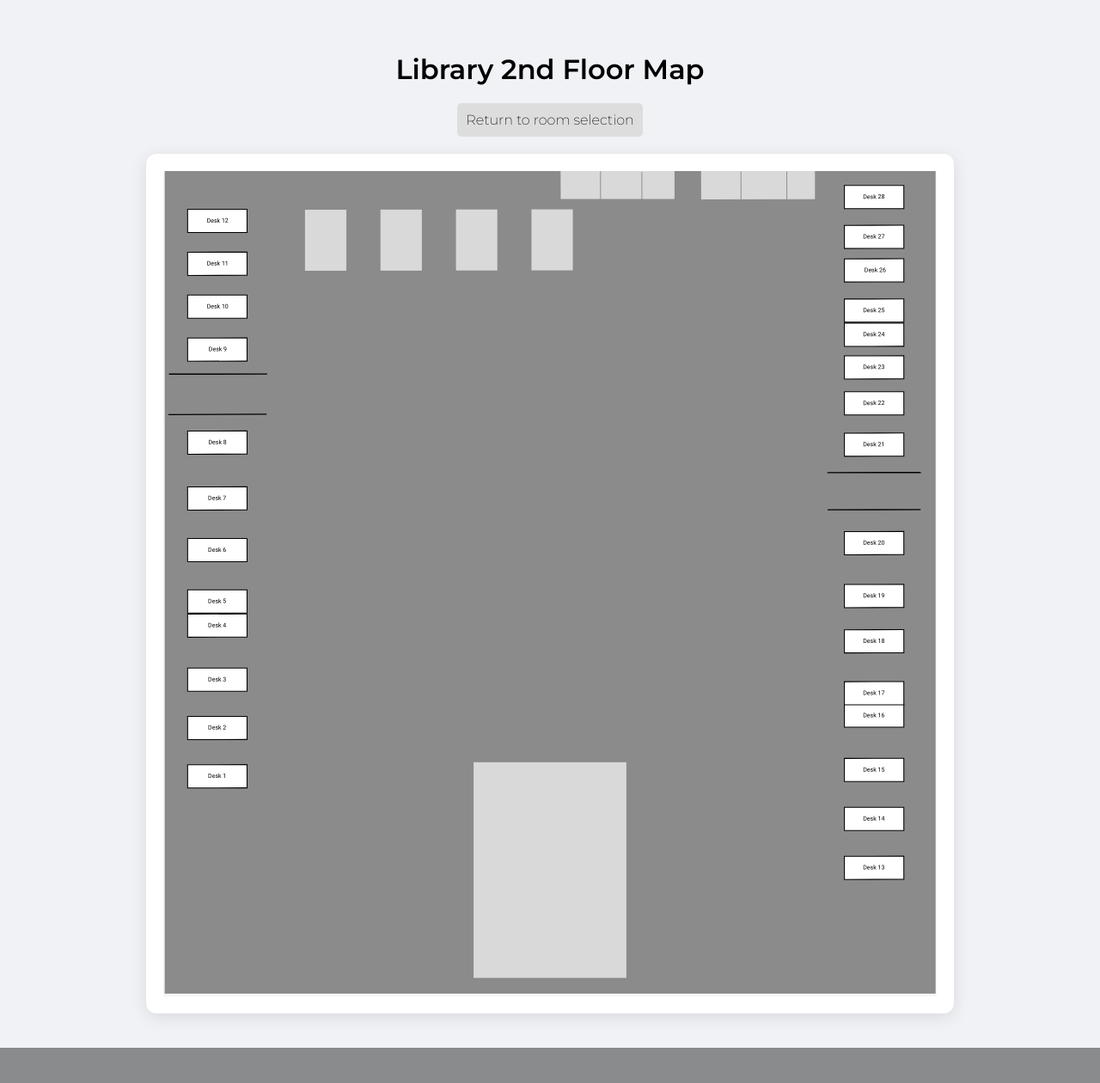
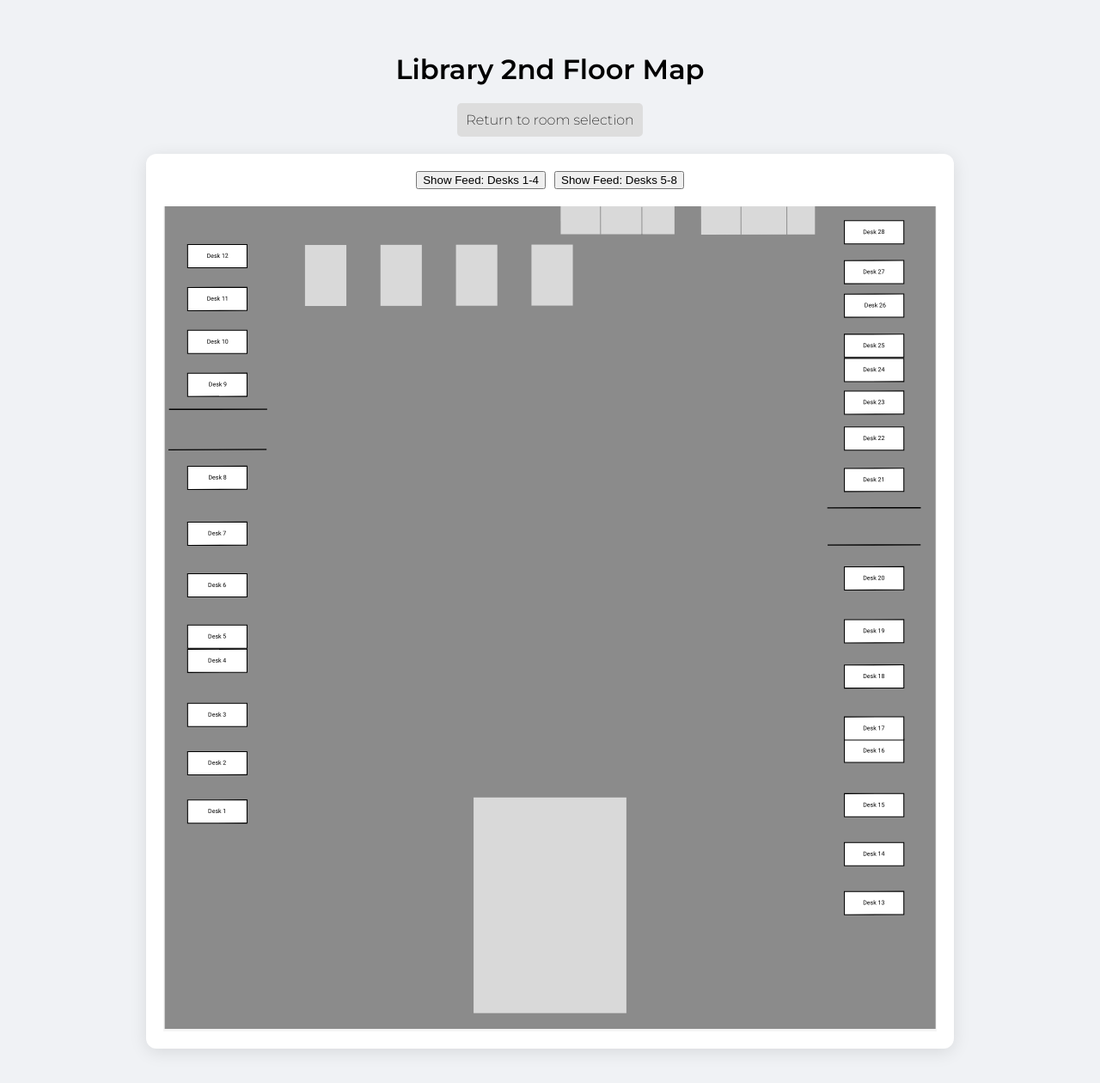
Before and after one commit to naimbaker/desk-occupancy, a Flask app: page /library_floor2 in a window 1280 px wide. Shown: the whole page at 86% size. Before the commit the page ends 1219 px from the top, so only its background shows below. Run offline with Flask 3, Linux system fonts and the light colour scheme; the visitor is signed in with stand-in values (Sample User, id 1); some libraries are stand-ins or nearby versions.

Commit message:
added admin camera buttosn to floorplan

```diff
--- a/app.py
+++ b/app.py
@@ -31,10 +31,10 @@ desk_zones = {
         'Desk 4': [0.5, 0.5, 1.0, 1.0],
     },
     'cam2': {
-        'Desk 1': [0.0, 0.0, 0.5, 0.5],
-        'Desk 2': [0.5, 0.0, 1.0, 0.5],
-        'Desk 3': [0.0, 0.5, 0.5, 1.0],
-        'Desk 4': [0.5, 0.5, 1.0, 1.0],
+        'Desk 5': [0.0, 0.0, 0.5, 0.5],
+        'Desk 6': [0.5, 0.0, 1.0, 0.5],
+        'Desk 7': [0.0, 0.5, 0.5, 1.0],
+        'Desk 8': [0.5, 0.5, 1.0, 1.0],
     },
 }
 
--- a/templates/library_floor2.html
+++ b/templates/library_floor2.html
@@ -47,6 +47,12 @@
             pointer-events: none;
             user-select: none;
         }
+
+        .highlight-desk {
+            stroke: #fdb927 !important;
+            stroke-width: 8px !important;
+            transition: stroke 0.3s ease, stroke-width 0.3s ease;
+        }
     </style>
 </head>
 <body>
@@ -63,6 +69,18 @@
 
 
     <div class="container">
+        {% if session.get('role') == 'admin' %}
+<div style="margin-bottom: 20px; display: flex; gap: 10px; justify-content: center;">
+    <button id="btn-cam1" class="admin-btn">Show Feed: Desks 1-4</button>
+    <button id="btn-cam2" class="admin-btn">Show Feed: Desks 5-8</button>
+</div>
+
+<div id="video-wrapper" style="display: none; text-align: center; margin-bottom: 20px;">
+    <h3 id="cam-label" style="color: #004684; margin-bottom: 10px;">Camera Feed</h3>
+    <img id="active-video-feed" src="" style="width: 100%; max-width: 800px; border: 5px solid #004684; border-radius: 12px; box-shadow: 0 4px 15px rgba(0,0,0,0.3);">
+</div>
+{% endif %}
+
        <svg width="2562" height="2732" viewBox="0 0 2562 2732" fill="none" xmlns="http://www.w3.org/2000/svg">
 <rect width="2562" height="2732" fill="#F5F5F5"/>
 <g id="library-floorplan" clip-path="url(#clip0_0_1)" filter="url(#filter0_d_0_1)">
@@ -219,41 +237,6 @@
     </div>
 
 
-
-
-<!-- Scripts for socet.io and real-time updates. -->
-<!-- <script>
-        const socket = io();
-        const toggleBtn = document.getElementById('toggleCamera');
-        const cameraDiv = document.getElementById('cameraContainer');
-        const videoImg = document.getElementById('videoFeed');
-
-       // button toggle logic for camera feed
-        toggleBtn.addEventListener('click', () => {
-            if (cameraDiv.style.display === 'none') {
-                cameraDiv.style.display = 'block';
-                toggleBtn.textContent = 'Hide Camera Feed';
-            } else {
-                cameraDiv.style.display = 'none';
-                toggleBtn.textContent = 'Show Camera Feed';
-            }
-        });
-
-        // Occupancy logic
-        socket.on('occupancy_update', function(data) {
-            console.log("Update received:", data);
-            for (const [deskName, deskInfo] of Object.entries(data.desks)) {
-                const deskNum = deskName.split(' ')[1];
-                let elementId = (deskNum === "1") ? "desk-shape" : `desk-shape_${deskNum}`;
-                const deskElement = document.getElementById(elementId);
-                if (deskElement) {
-                    deskElement.setAttribute('fill', deskInfo.occupied ? '#ef4444' : 'white');
-                }
-            }
-        });
-    </script> -->
-
-
 <script>
     const socket = io();
     const cameraDiv = document.getElementById('cameraContainer');
@@ -270,6 +253,49 @@ socket.on('occupancy_update_cam1', function(data) {
             }
         }
     });
+
+{% if session.get('role') == 'admin' %}
+            const videoWrapper = document.getElementById('video-wrapper');
+            const videoImg = document.getElementById('active-video-feed');
+            const camLabel = document.getElementById('cam-label');
+
+            function toggleFeed(camId, label) {
+    const videoWrapper = document.getElementById('video-wrapper');
+    const videoImg = document.getElementById('active-video-feed');
+    const camLabel = document.getElementById('cam-label');
+
+    document.querySelectorAll('rect[id^="desk-shape"]').forEach(rect => {
+        rect.classList.remove('highlight-desk');
+    });
+
+    if (videoWrapper.style.display === 'block' && videoImg.src.includes(camId)) {
+        videoWrapper.style.display = 'none';
+        videoImg.src = "";
+    } else {
+        videoWrapper.style.display = 'block';
+        videoImg.src = `/video_feed/${camId}`;
+        camLabel.textContent = "Live View: " + label;
+
+        let start = (camId === 'cam1') ? 1 : 5;
+        let end = (camId === 'cam1') ? 4 : 8;
+
+        for (let i = start; i <= end; i++) {
+            let elementId = (i === 1) ? "desk-shape" : `desk-shape_${i}`;
+            const deskElement = document.getElementById(elementId);
+            if (deskElement) {
+                deskElement.classList.add('highlight-desk');
+            }
+        }
+    }
+}
+
+            document.getElementById('btn-cam1').addEventListener('click', () => toggleFeed('cam1', 'Desks 1-4'));
+            document.getElementById('btn-cam2').addEventListener('click', () => toggleFeed('cam2', 'Desks 5-8'));
+        {% endif %}
+
+
+
+
 </script>
 
 
```
Also changed, not shown: templates/room_selection.html (+7 -0 lines), static/images/studentcenter.jpg (added).
